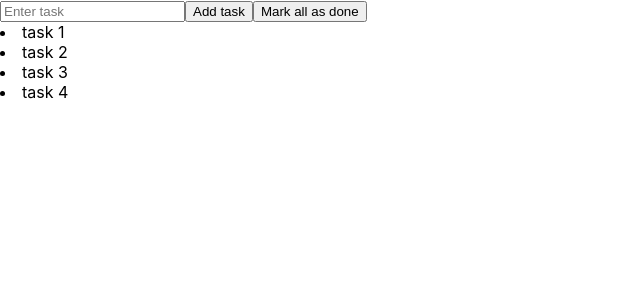
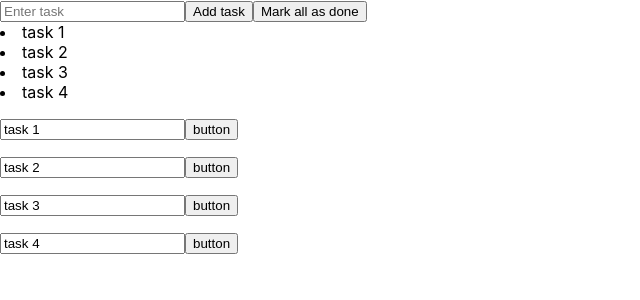
Before and after one commit to abhisheksaxena1998/reactToDoApplication, a React (Create React App) app: page / in a window 1280 px wide. Shown: the top 300 px of the page, without its empty margins (0-640 px from the left). Built offline with nearby package versions, Linux system fonts and the light colour scheme.

Commit message:
listener working

```diff
--- a/src/App.js
+++ b/src/App.js
@@ -1,5 +1,6 @@
 import React, { Component } from 'react';
 import './App.css';
+import ListItems from "./components/itemList"
 
 
 class App extends Component {
@@ -65,6 +66,10 @@ class App extends Component {
       <div>
       {listItems }
       </div>
+      <main className="container">
+        < ListItems items={this.state.items}
+        />
+        </main>
       </React.Fragment> );
   }
 }
--- /dev/null
+++ b/src/components/itemList.jsx
@@ -0,0 +1,34 @@
+import React, { Component } from "react";
+
+class ListItems extends Component {
+  render() {
+    console.log("Item list", this.props.items);
+    const items = this.props.items;
+    const listItems = items.map((item) => {
+      return (
+        <div className="list" key={item.key}>
+          <p>
+            <input type="text" id={item.key} value={item.text} />
+            <span>
+              <button
+                className="btn btn-primary btn-sm m-2"
+                onClick={() => {
+                  console.log(item.key);
+                }}
+              >
+                button
+              </button>
+            </span>
+          </p>
+        </div>
+      );
+    });
+    return (
+      <div>
+        <span>{listItems}</span>
+      </div>
+    );
+  }
+}
+
+export default ListItems;
```
Also changed, not shown: 1 other file (tests, documents, lock files or other folders).
